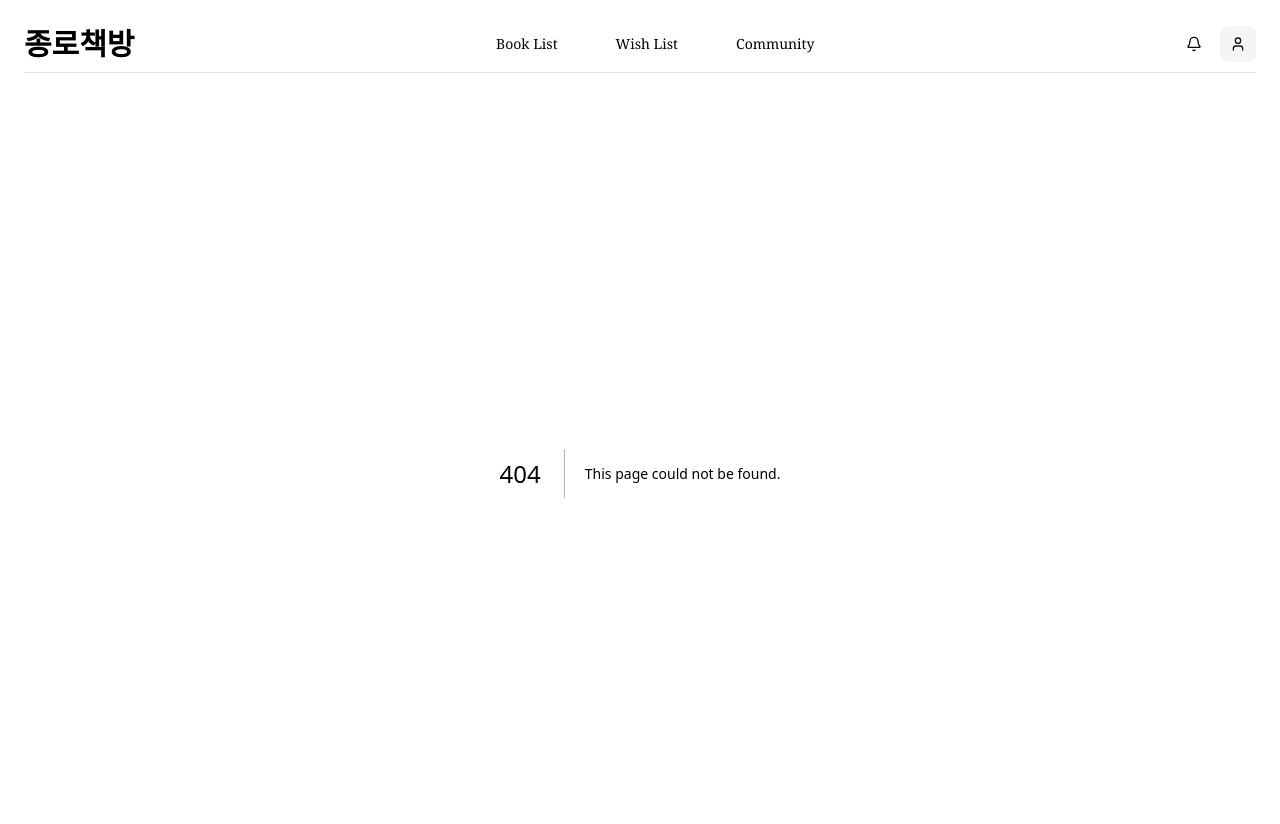
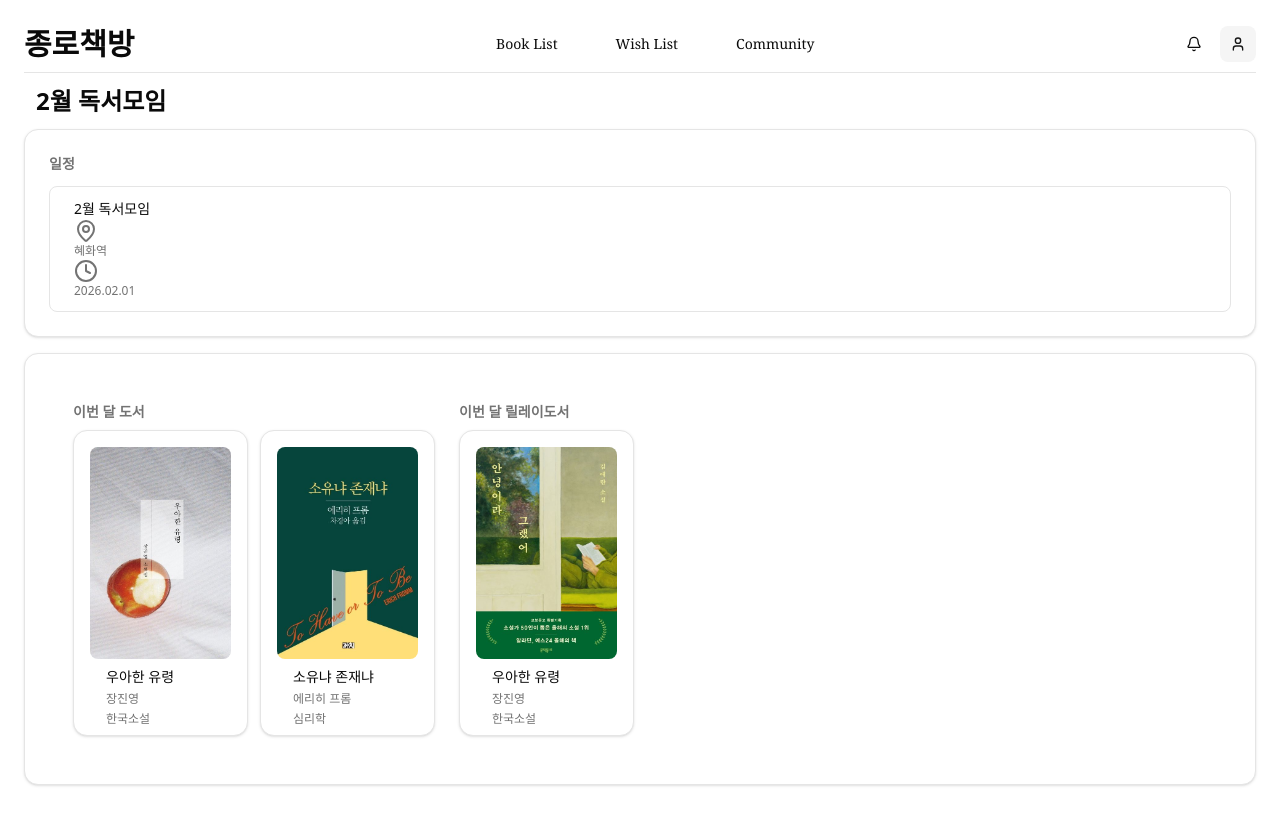
Before and after one commit to Helina0610/jongro_bookclub, a Next.js app: page / in a window 1280 px wide. Before the commit this address had no page. Shown: the top 824 px of the page. Built offline with nearby package versions, Linux system fonts and the light colour scheme.

Commit message:
feat: 초기 구축 - 대시보드

```diff
--- /dev/null
+++ b/app/(dashboard)/page.tsx
@@ -0,0 +1,34 @@
+import React from "react";
+import BookList from "@/components/books/books-list";
+import { Card } from "@/components/ui/card";
+import type { BookEntity } from "../books/page";
+import DashboardSection from "@/components/dashboard/dashboard-section";
+
+const bookList: BookEntity[] = [
+  {
+    bookId: "1",
+    title: "우아한 유령",
+    writer: "장진영",
+    genre: "한국소설",
+    coverURL: "/bookcover/우아한유령.jpg",
+    description: " ",
+  },
+  {
+    bookId: "2",
+    title: "소유냐 존재냐",
+    writer: "에리히 프롬",
+    genre: "심리학",
+    coverURL: "/bookcover/소유냐존재냐.jpg",
+    description: "",
+  },
+];
+
+const DashBoardPage = () => {
+  return (
+    <div>
+      <DashboardSection bookList={bookList}/>
+    </div>
+  );
+};
+
+export default DashBoardPage;
--- a/app/dashboard/page.tsx
+++ /dev/null
@@ -1,8 +0,0 @@
-import React from "react";
-import { Card } from "@/components/ui/card";
-
-const DashBoardPage = () => {
-  return <div>hello</div>;
-};
-
-export default DashBoardPage;
--- /dev/null
+++ b/components/dashboard/dashboard-section.tsx
@@ -0,0 +1,104 @@
+import { Clock, MapPin } from "lucide-react";
+import type { BookEntity } from "@/app/books/page";
+import BookList from "../books/books-list";
+import SectionTitle from "../common/section-title";
+import { Card, CardContent } from "../ui/card";
+
+type DashboardSectionType = {
+  bookList: BookEntity[];
+};
+
+const events = [
+  {
+    title: "Team Sync Meeting",
+    from: "2025-06-12T09:00:00",
+    to: "2025-06-12T10:00:00",
+  },
+  {
+    title: "Design Review",
+    from: "2025-06-12T11:30:00",
+    to: "2025-06-12T12:30:00",
+  },
+  {
+    title: "Client Presentation",
+    from: "2025-06-12T14:00:00",
+    to: "2025-06-12T15:00:00",
+  },
+];
+
+const relayBook: BookEntity[] = [
+  {
+    bookId: "12",
+    title: "우아한 유령",
+    writer: "장진영",
+    genre: "한국소설",
+    coverURL: "/bookcover/안녕이라그랬어.jpg",
+    description: " ",
+  },
+];
+const DashboardSection = ({ bookList }: DashboardSectionType) => {
+  return (
+    <div>
+      <div className="space-y-4">
+        <SectionTitle title="2월 독서모임" />
+
+        <Card>
+          <CardContent>
+            <div className="flex flex-col gap-3">
+              <h3 className="text-sm font-semibold text-muted-foreground">일정</h3>
+              <div className="relative rounded-md border p-3 pl-6 text-sm ">
+                <div className="font-medium">2월 독서모임</div>
+                <div className="text-xs text-muted-foreground">
+                  <MapPin />
+                  혜화역
+                </div>
+                <div className="text-xs text-muted-foreground">
+                  <Clock />
+                  2026.02.01
+                </div>
+              </div>
+              {/* {events.map((event) => (
+                <div
+                  key={event.title}
+                  className="relative rounded-md border bg-muted/50 p-3 pl-6 text-sm
+                         before:absolute before:left-2 before:top-3 before:h-2 before:w-2
+                         before:rounded-full before:bg-primary"
+                >
+                  <div className="font-medium">{event.title}</div>
+                  <div className="text-xs text-muted-foreground">{event.from}</div>
+                </div>
+              ))} */}
+            </div>
+          </CardContent>
+        </Card>
+        <Card>
+          <CardContent>
+            <div className="p-6">
+              <div className="grid grid-cols-1 lg:grid-cols-3 gap-6">
+                {/* 🗓 Schedule */}
+
+                {/* 📚 Book List */}
+                <div>
+                  <h3 className="mb-2 text-sm font-semibold text-muted-foreground">이번 달 도서</h3>
+
+                  <div className="grid grid-cols-2 gap-3">
+                    <BookList bookList={bookList} />
+                  </div>
+                </div>
+                <div>
+                  <h3 className="mb-2 text-sm font-semibold text-muted-foreground">이번 달 릴레이도서</h3>
+
+                  <div className="grid grid-cols-2 gap-3">
+                    <BookList bookList={relayBook} />
+                  </div>
+                </div>
+              </div>
+            </div>
+          </CardContent>
+        </Card>
+      </div>
+    </div>
+  );
+};
+
+export default DashboardSection;
```
